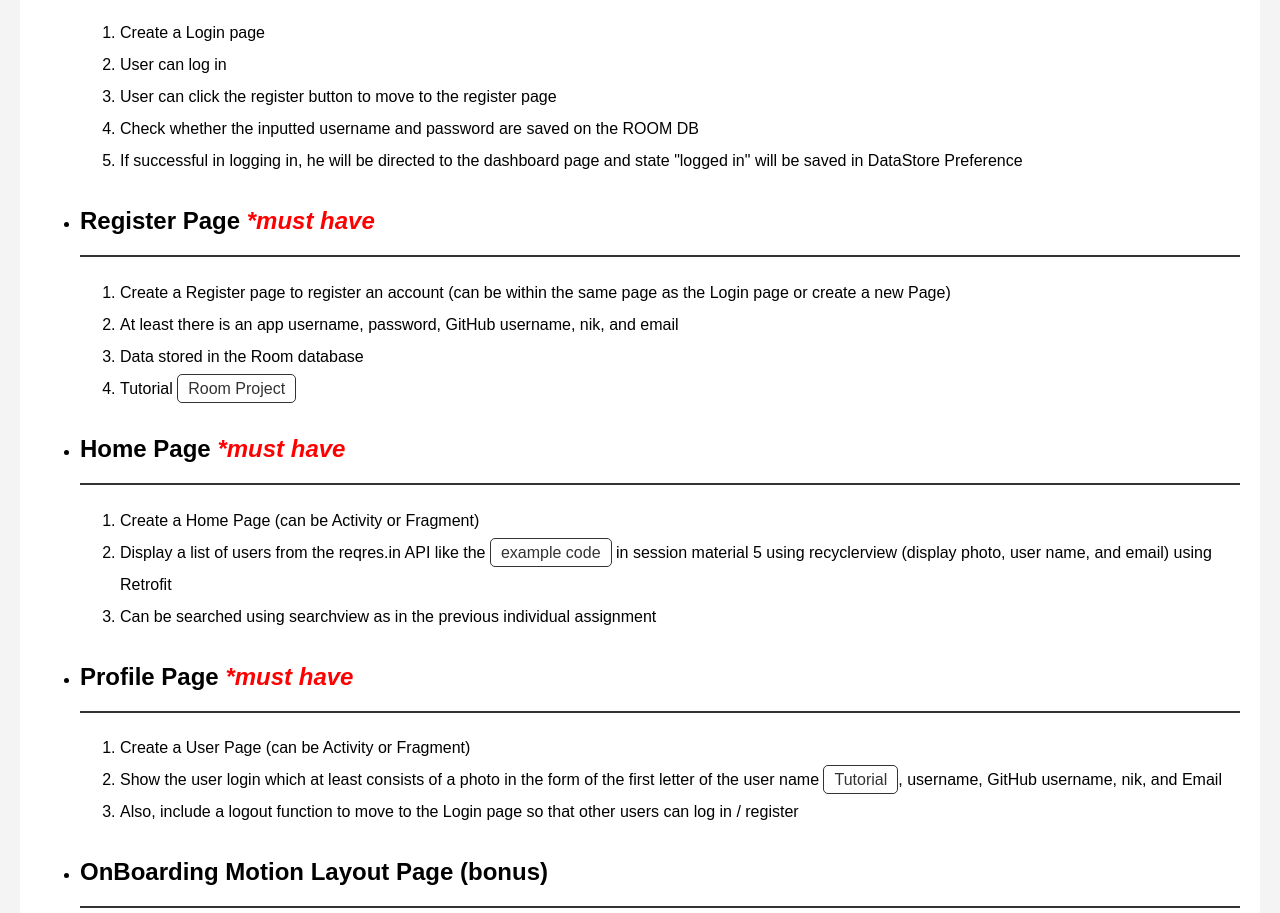
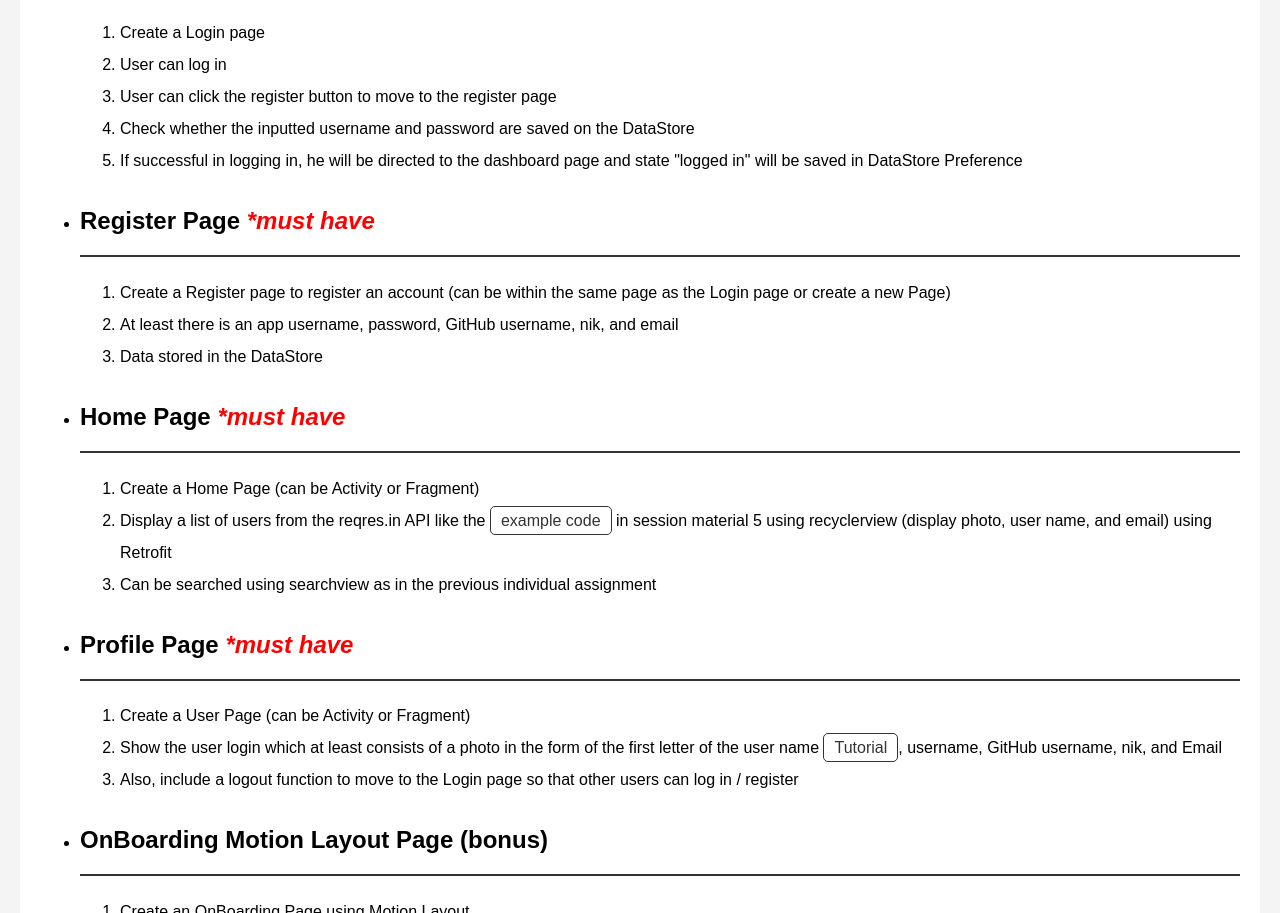
Before and after one commit to ab2rahman/iterapamuts2023, a plain HTML site: page index.html in a window 1280 px wide. Shown: the part 1703-2616 px from the top of the page. Drawn offline with Linux system fonts and the light colour scheme.

Commit message:
change requirement room to datastore

```diff
--- a/index.html
+++ b/index.html
@@ -44,7 +44,7 @@
                     <li>Create a Login page</li>
                     <li>User can log in</li>
                     <li>User can click the register button to move to the register page</li>
-                    <li>Check whether the inputted username and password are saved on the ROOM DB</li>
+                    <li>Check whether the inputted username and password are saved on the DataStore</li>
                     <li>If successful in logging in, he will be directed to the dashboard page and state "logged in" will be saved in DataStore Preference</li>
                 </ol>
             </li>
@@ -53,8 +53,7 @@
                 <ol>
                     <li>Create a Register page to register an account (can be within the same page as the Login page or create a new Page)</li>
                     <li>At least there is an app username, password, GitHub username, nik, and email</li>
-                    <li>Data stored in the Room database</li>
-                    <li>Tutorial <a target="_blank" href="https://github.com/dicodingacademy/demo-ilt-android-bangkit/tree/main/ILT3/LatihanRoom/kotlin">Room Project</a></li>
+                    <li>Data stored in the DataStore</li>
                 </ol>
             </li>
             <li>
```
